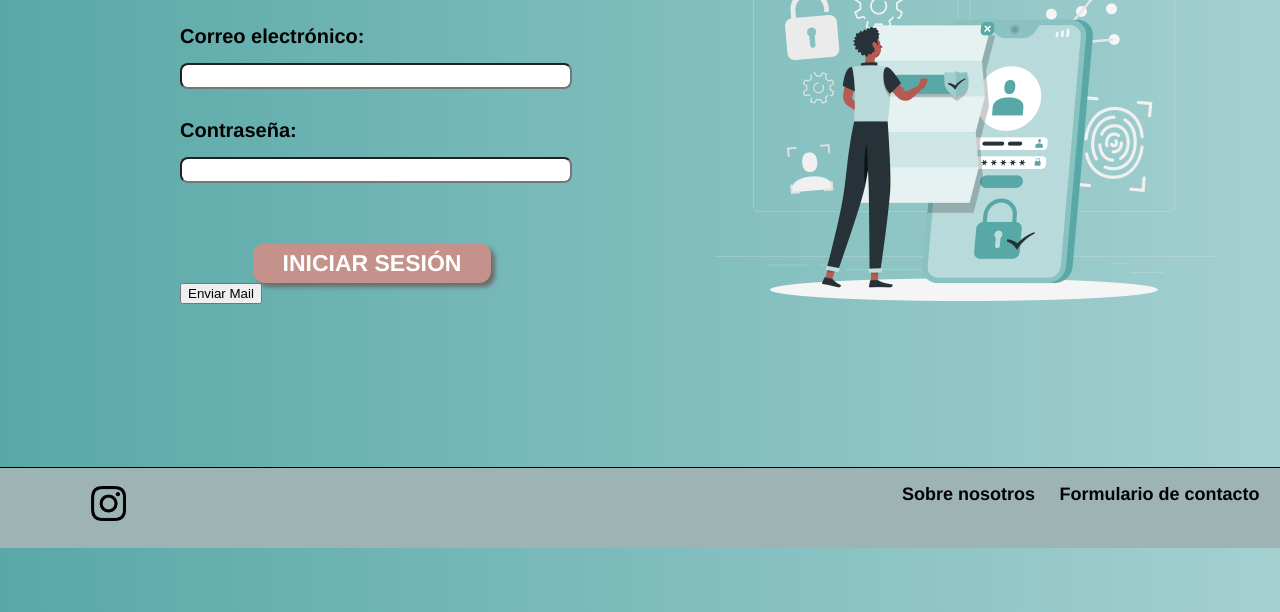
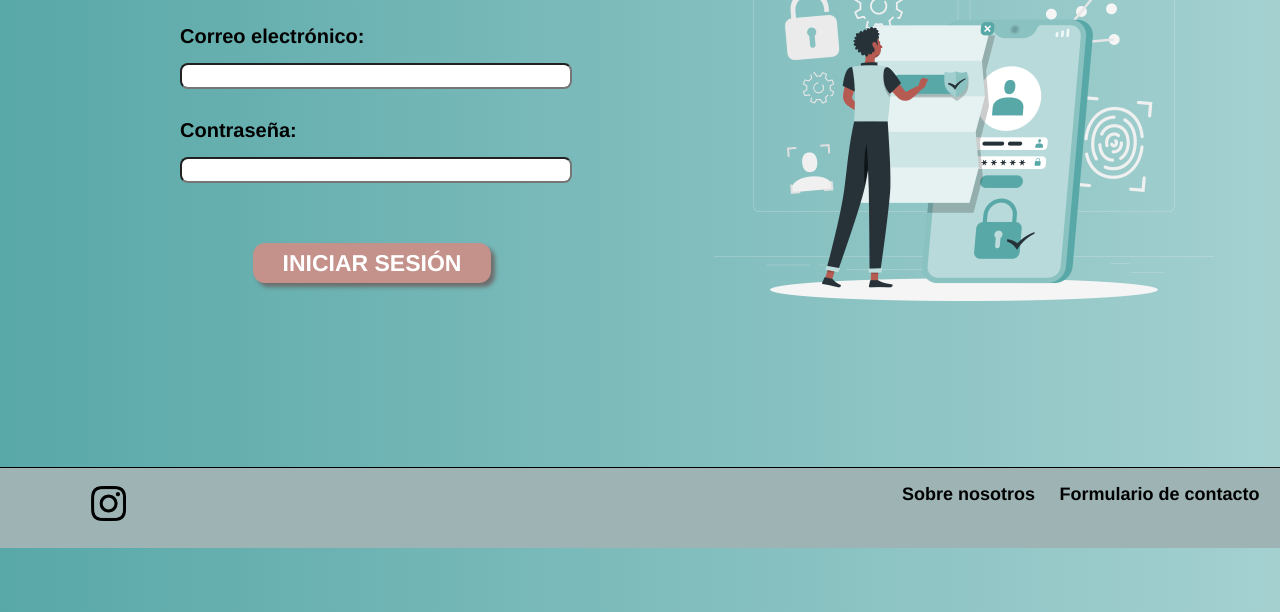
Before and after one commit to ClaudiaTC02/3A_Proyecto_Backend, a plain HTML site: page src/ux/login.html in a window 1280 px wide. Shown: the part 252-864 px from the top of the page. Drawn offline with Linux system fonts and the light colour scheme.

Commit message:
Prueba para enviar correos desecha

```diff
--- a/src/ux/login.html
+++ b/src/ux/login.html
@@ -34,7 +34,7 @@
 
 
                 <input type="button" value="INICIAR SESIÓN" id="boton_login" onclick="login()">
-                <input type="button" value="Enviar Mail" id="boton_mail" onclick="enviarMail()">
+
 
             </form>
           </div>
```
